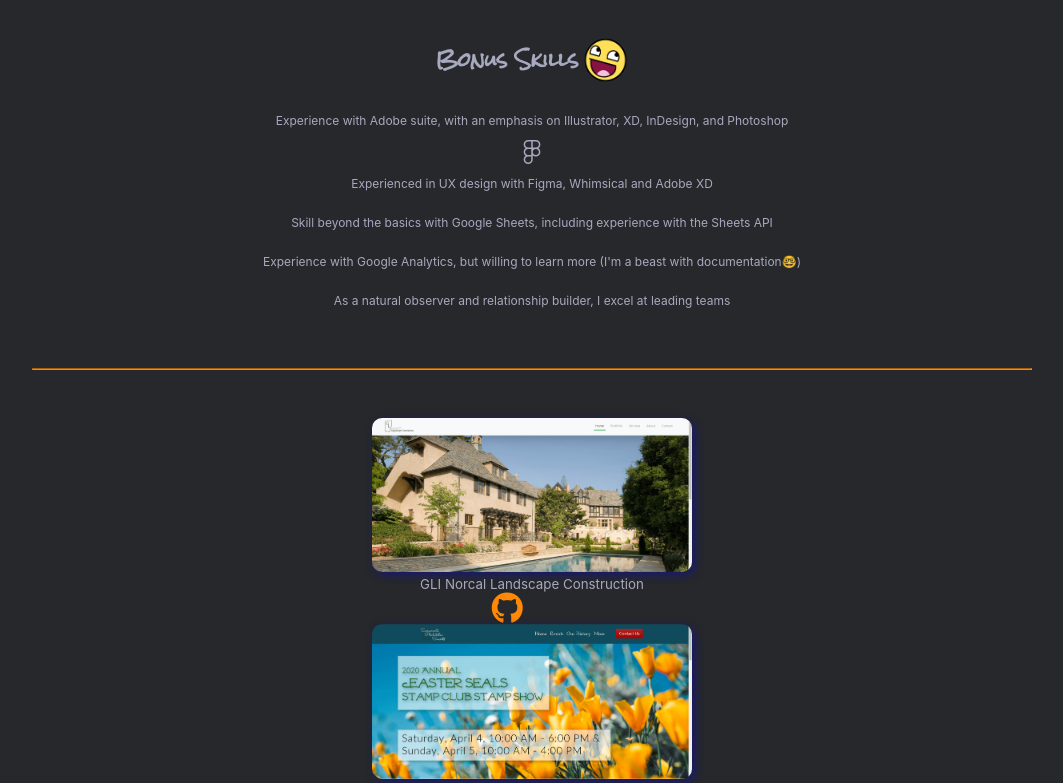
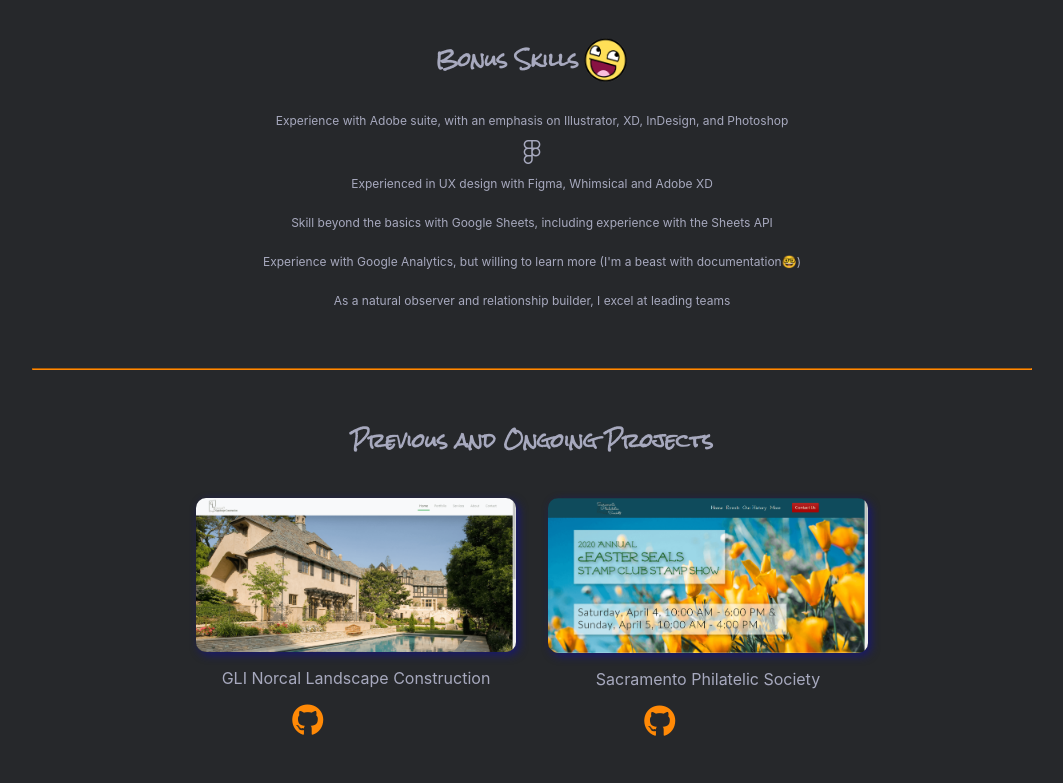
Before and after one commit to melissa-mondot/portfolio, a React (Create React App) app: page / in a window 1280 px wide. Shown: the part 1103-1886 px from the top of the page, without its empty margins (108-1171 px from the left). Built offline with nearby package versions, Linux system fonts and the light colour scheme; no server answers; some icons are missing.

Commit message:
Projects layout changes

```diff
--- a/src/components/Projects/Project.js
+++ b/src/components/Projects/Project.js
@@ -1,16 +1,16 @@
 import PropTypes from 'prop-types';
 import React from 'react';
-import { ProjectStyles } from './ProjectStyles';
 import { Image } from '../atoms';
 
 export const Project = (props) => {
   const { name, github, url, img, alt } = props;
 
   return (
-    <ProjectStyles>
+    <div className="project">
+      <div className="info">
         <Image src={img} alt={alt} rel="noreferrer" width={20} />
-      <small>{name}</small>
-      <div className="client">
+        <p>{name}</p>
+        <div className="links">
           <a href={github} rel="noreferrer">
             <i className="fab fa-github fa-2x" />
           </a>
@@ -18,7 +18,8 @@
             <i className="far fa-browser fa-2x" />
           </a>
         </div>
-    </ProjectStyles>
+      </div>
+    </div>
   );
 };
 
--- a/src/components/Projects/ProjectStyles.js
+++ b/src/components/Projects/ProjectStyles.js
@@ -1,17 +1,26 @@
 import styled from 'styled-components';
 
 export const ProjectStyles = styled.div`
-  div.client {
-    max-width: 130px;
-    margin: auto;
-    justify-content: space-around;
+  display: flex;
+  align-items: center;
+  justify-content: center;
+  div.info {
+    margin: 1rem;
     display: flex;
-    a {
-      svg {
-        margin: 1rem auto;
-        color: ${({ theme }) => theme.color.primary};
-        box-shadow: 10px 10px 13px #00000070, -10px -10px 13px #3a3a3a70;
-        border-radius: 100px;
+    flex-direction: column;
+    justify-content: center;
+    div.links {
+      display: flex;
+      justify-content: space-evenly;
+      margin-bottom: 1rem;
+
+      a {
+        max-width: min-content;
+        svg {
+          color: ${({ theme }) => theme.color.primary};
+          box-shadow: 10px 10px 13px #00000070, -10px -10px 13px #3a3a3a70;
+          border-radius: 100px;
+        }
       }
     }
   }
--- a/src/components/Projects/Projects.js
+++ b/src/components/Projects/Projects.js
@@ -1,6 +1,7 @@
 import React from 'react';
 import gli from '../../imgs/gli_home.png';
 import sps from '../../imgs/sps_home.png';
+import { ProjectStyles } from './ProjectStyles';
 import { Project } from './Project';
 
 const Projects = () => {
@@ -24,6 +25,9 @@
   ];
   return (
     <div>
+      {' '}
+      <h3>Previous and Ongoing Projects</h3>
+      <ProjectStyles>
         {projects.map((project) => (
           <Project
             key={project.id}
@@ -34,8 +38,13 @@
             alt={project.alt}
           />
         ))}
+      </ProjectStyles>
     </div>
   );
 };
 
 export default Projects;
+
+// TODO:
+// - images pop and scale on hover
+// add projects
--- a/src/global_styles/Global.jsx
+++ b/src/global_styles/Global.jsx
@@ -22,6 +22,7 @@
     ${'' /* height: 100vh; */}
     text-rendering: optimizeLegibility;
     font-family: -apple-system, BlinkMacSystemFont, "Segoe UI", Roboto, Helvetica, Arial, sans-serif, "Apple Color Emoji", "Segoe UI Emoji", "Segoe UI Symbol";
+    text-align:center;
   }
 
   h1, h3 {
@@ -29,9 +30,6 @@
   }
   h2, h4, h5, h6 {
     font-family: "Raleway"
-  }
-  div {
-    text-align: center;
   }
   small {
     display: block;
```
Lines whose indentation alone changed are shown as unchanged.
